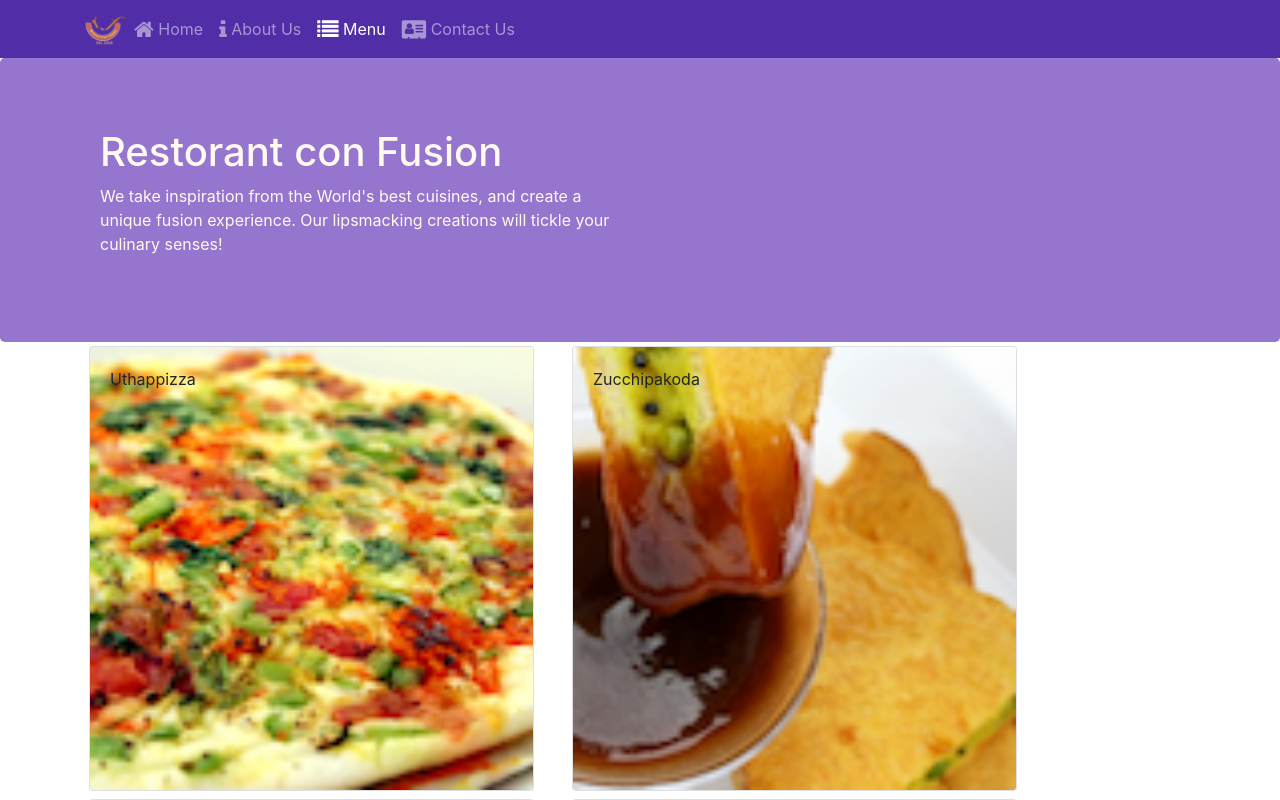
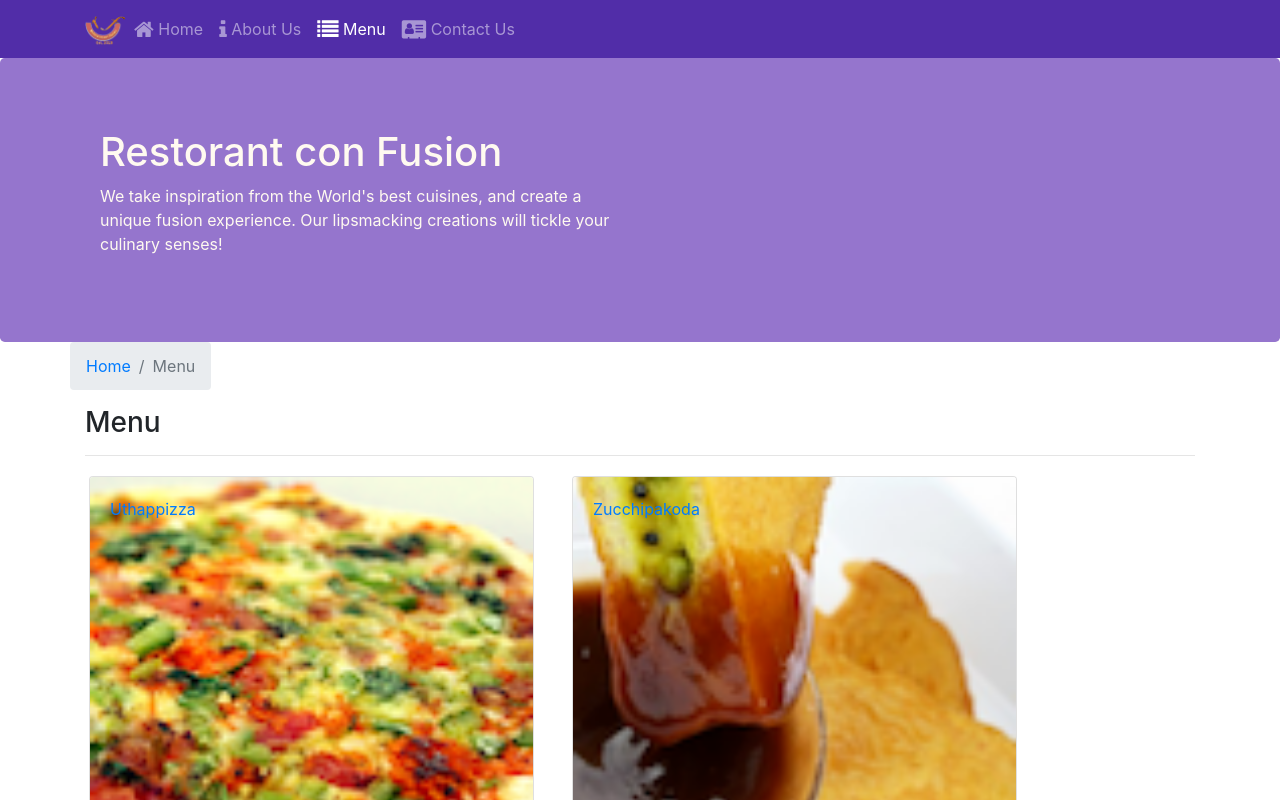
Before and after one commit to akshat302/React_Coursera, a React (Create React App) app in the folder my-app/: page /menu in a window 1280 px wide. Shown: the top 800 px of the page. Built offline with nearby package versions, Linux system fonts and the light colour scheme.

Commit message:
Single Page Applications 2

```diff
--- a/my-app/src/Components/ContactComponent.js
+++ b/my-app/src/Components/ContactComponent.js
@@ -1,8 +1,20 @@
 import React from 'react';
+import { Breadcrumb, BreadcrumbItem } from 'reactstrap';
+import { Link } from 'react-router-dom';
 
 function Contact(props) {
     return(
         <div className="container">
+            <div className="row">
+                <Breadcrumb>
+                    <BreadcrumbItem><Link to="/home">Home</Link></BreadcrumbItem>
+                    <BreadcrumbItem active>Contact Us</BreadcrumbItem>
+                </Breadcrumb>
+                <div className="col-12">
+                    <h3>Contact Us</h3>
+                    <hr />
+                </div>
+            </div>
             <div className="row row-content">
                 <div className="col-12">
                     <h2>Location Information</h2>
--- a/my-app/src/Components/DishdetailComponent.js
+++ b/my-app/src/Components/DishdetailComponent.js
@@ -1,6 +1,6 @@
 import React from 'react';
-import {Card, CardBody, CardImgOverlay, CardImg, CardText, CardTitle } from 'reactstrap';
-
+import {Card, CardBody, CardImgOverlay, CardImg, CardText, CardTitle, Breadcrumb, BreadcrumbItem } from 'reactstrap';
+import { Link } from 'react-router-dom';
 
 function RenderDish({ dish }) {
 
@@ -61,12 +61,22 @@ const DishDetail = (props) =>   {
             return(
 
                 <div className="container">
+                    <div className="row">
+                        <Breadcrumb>
+                            <BreadcrumbItem><Link to="/menu">Menu</Link></BreadcrumbItem>
+                            <BreadcrumbItem active>{dishdetail.name}</BreadcrumbItem>
+                        </Breadcrumb>
+                        <div className="col-12">
+                            <h3>{dishdetail.name}</h3>
+                            <hr />
+                        </div>
+                    </div>
                     <div className='row'>
                         <div className="col-12 col-md-5 m-1">
                             <RenderDish dish={dishdetail} />
                         </div>
 
-                        <RenderComments comments={dishdetail.comments} />
+                        <RenderComments comments={props.comments} />
 
                     </div>
                 </div>
--- a/my-app/src/Components/MainComponent.js
+++ b/my-app/src/Components/MainComponent.js
@@ -46,6 +46,15 @@ class Main extends Component {
       )
     }
 
+    const DishWithId = ({match}) => {
+
+      return(
+        <DishDetail dish={this.state.dishes.filter((dish) => dish.id === parseInt(match.params.dishId, 10))[0]}  //match.params.dishId is a string which is converted to an integer with base 10
+          comments={this.state.comments.filter((comment) => comment.dishId === parseInt(match.params.dishId, 10))}
+          />
+      )
+    }
+
     return (
       <div>
         <Header />
@@ -55,6 +64,7 @@ class Main extends Component {
         <Switch>
           <Route path="/home" component={HomePage} />
           <Route exact path="/menu" component={ () => <Menu dishes={this.state.dishes} /> } />
+          <Route path="/menu/:dishId" component={DishWithId} />
           <Route exact path="/contactus" component={Contact} />
           <Redirect to="/home" />
         </Switch>
--- a/my-app/src/Components/MenuComponent.js
+++ b/my-app/src/Components/MenuComponent.js
@@ -1,17 +1,19 @@
 import React from 'react';
-import { Card, CardBody, CardImg, CardImgOverlay, CardText, CardTitle} from 'reactstrap';
-
+import { Card, CardBody, CardImg, CardImgOverlay, CardText, CardTitle, Breadcrumb, BreadcrumbItem } from 'reactstrap';
+import { Link } from 'react-router-dom';
 
 
     function RenderMenuItem({ dish, onClick }) {
 
         return (
-            <Card onClick={() =>   onClick(dish.id)}>
+            <Card>
+                <Link to={`/menu/${dish.id}`}>
                 <CardImg width="100%" src={dish.image} alt={dish.name}/>
 
                 <CardImgOverlay>
                     <CardTitle>{dish.name}</CardTitle>
                 </CardImgOverlay>
+                </Link>
             </Card>
         )
     }
@@ -23,7 +25,7 @@ import { Card, CardBody, CardImg, CardImgOverlay, CardText, CardTitle} from 'rea
             return (
 
                 <div key={dish.id} className="col-12 col-md-5 m-1">
-                    <RenderMenuItem dish={dish} onClick={props.onClick} />
+                    <RenderMenuItem dish={dish} />
                 </div>
 
             );
@@ -31,6 +33,16 @@ import { Card, CardBody, CardImg, CardImgOverlay, CardText, CardTitle} from 'rea
 
         return(
             <div className="container">
+                <div className="row">
+                    <Breadcrumb>
+                        <BreadcrumbItem><Link to="/home">Home</Link></BreadcrumbItem>
+                        <BreadcrumbItem active>Menu</BreadcrumbItem>
+                    </Breadcrumb>
+                    <div className="col-12">
+                        <h3>Menu</h3>
+                        <hr />
+                    </div>
+                </div>
                 <div className="row">
                     { menu }
                 </div>
```
